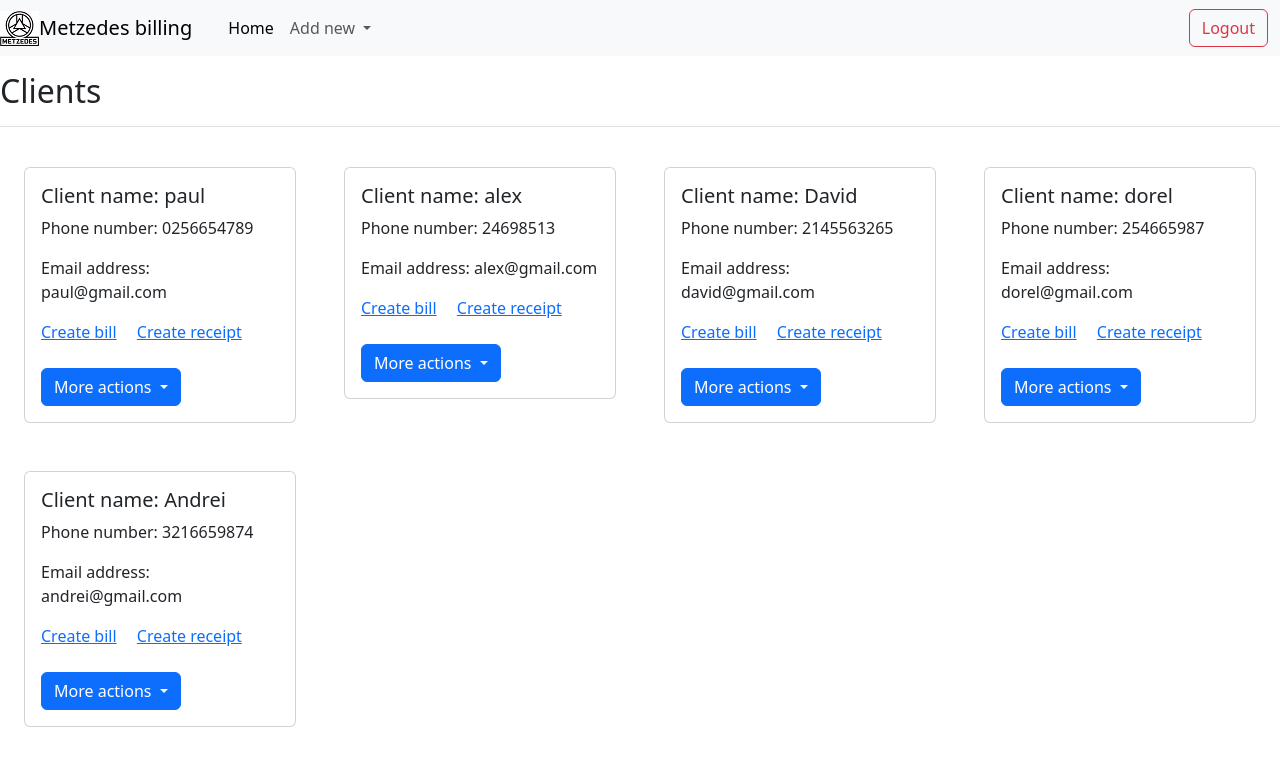
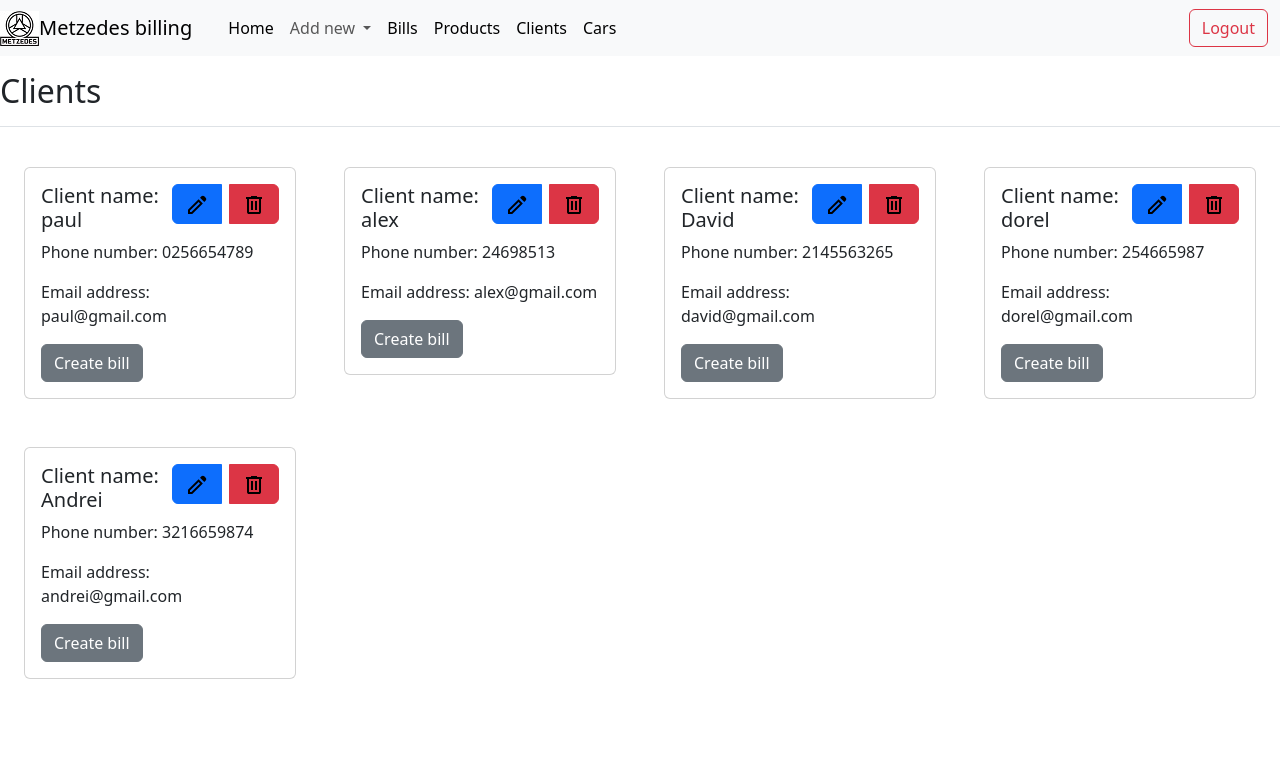
Before and after one commit to SzaszBarbara/Metzedes-billing, a Django app: page /list_of_clients/ in a window 1280 px wide. Shown: the top 766 px of the page. Run offline with Django 4.2, Linux system fonts and the light colour scheme; a user stored in the database is signed in; data comes from the database, SQL or seed files in the repository; both versions use the stored data as it was after the commit.

Commit message:
fixed bug

```diff
--- a/templates/client/list_of_clients.html
+++ b/templates/client/list_of_clients.html
@@ -1,5 +1,5 @@
 {% extends 'base.html' %}
-{#{% load static %}#}
+{% load static %}
 {% block title %} List of clients {% endblock %}
 
 {% block content %}
@@ -10,42 +10,28 @@
 
     <div class="container-fluid">
         <div class="row">
-
             {% for client in all_clients %}
-
                 <div class="col-md-3 p-4">
-
                     <div class="card">
                         <div class="card-body">
-                            <h5 class="card-title">Client name: {{ client.name }}</h5>
-                            {#                    <h6 class="card-subtitle mb-2 text-body-secondary">{{ car.brand }} {{ car.model }}</h6>#}
+                            <div class="d-flex justify-content-between">
+                                <h5 class="card-title">Client name: {{ client.name }}</h5>
+                                <span>
+                                    <div class="btn-group mb-3 grid gap-2" style="text-align: right">
+                                        <a href="{% url 'update-client' client.id %}" class="btn btn-primary">
+                                            <img src="{% static 'edit.svg' %}" alt="Update">
+                                        </a>
+                                        <button type="button" class="btn btn-danger" data-bs-toggle="modal"
+                                                data-bs-target="#client_{{ client.id }}">
+                                            <img src="{% static 'delete.svg' %}" alt="Delete">
+                                        </button>
+                                    </div>
+                                </span>
+                            </div>
+
                             <p class="card-text">Phone number: {{ client.phone_number }}</p>
                             <p class="card-text">Email address: {{ client.email }}</p>
-                            <a href="{% url 'create-bill' %}" class="card-link">Create bill</a>
-                            <a href="{% url 'create-car' %}" class="card-link">Create receipt</a>
-                            <br><br>
-
-                            <div class="dropdown">
-                                <button class="btn btn-primary dropdown-toggle" type="button"
-                                        data-bs-toggle="dropdown" aria-expanded="false">
-                                    More actions
-                                </button>
-                                <ul class="dropdown-menu">
-
-                                    <li><a class="dropdown-item"
-                                           href="{% url 'update-client' client.id %}">Update</a>
-                                    </li>
-                                    <li><a class="dropdown-item"
-                                           href="{% url 'details-client' client.id %}">Details</a>
-                                    </li>
-                                    <li>
-                                        <button type="button" class="dropdown-item" data-bs-toggle="modal"
-                                                data-bs-target="#client_{{ client.id }}">
-                                            Delete
-                                        </button>
-                                    </li>
-                                </ul>
-                            </div>
+                            <a class="btn btn-secondary" href="{% url 'create-bill' %}" role="button">Create bill</a>
 
                             <!-- Modal -->
                             <div class="modal fade" id="client_{{ client.id }}" tabindex="-1"
--- a/templates/userextend/navbar.html
+++ b/templates/userextend/navbar.html
@@ -31,6 +31,18 @@
 {#                        <li><a class="dropdown-item" href="#">Something else here</a></li>#}
                     </ul>
                 </li>
+                <li class="nav-item">
+                    <a class="nav-link active" aria-current="page" href="{% url 'list-of-bills' %}">Bills</a>
+                </li>
+                <li class="nav-item">
+                    <a class="nav-link active" aria-current="page" href="{% url 'list-of-products' %}">Products</a>
+                </li>
+                <li class="nav-item">
+                    <a class="nav-link active" aria-current="page" href="{% url 'list-of-clients' %}">Clients</a>
+                </li>
+                <li class="nav-item">
+                    <a class="nav-link active" aria-current="page" href="{% url 'list-of-cars' %}">Cars</a>
+                </li>
 {#                <li class="nav-item">#}
 {#                    <a class="nav-link disabled" aria-disabled="true">Disabled</a>#}
 {#                </li>#}
```
Also changed, not shown: templates/bill/list_of_bills.html (+6 -9 lines), templates/car/list_of_cars.html (+20 -29 lines), templates/product/list_of_products.html (+5 -6 lines), db.sqlite3.
